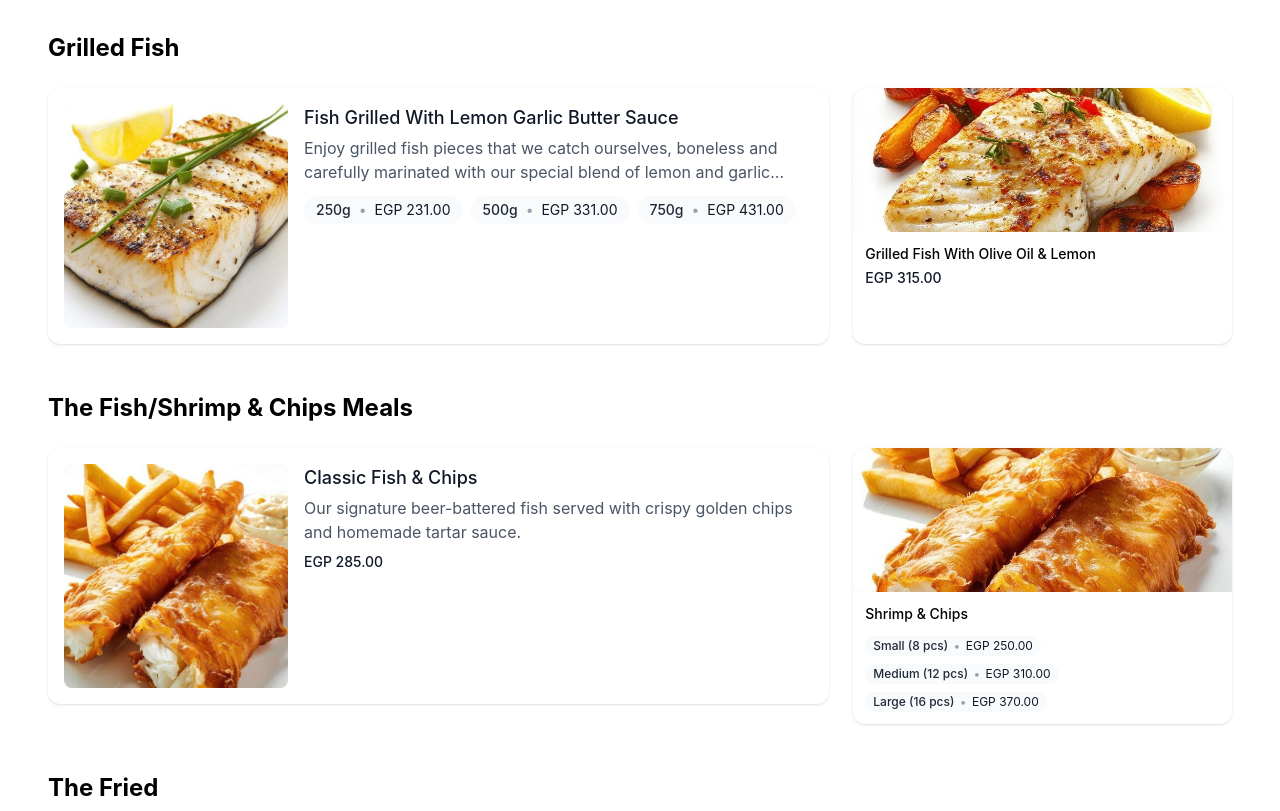
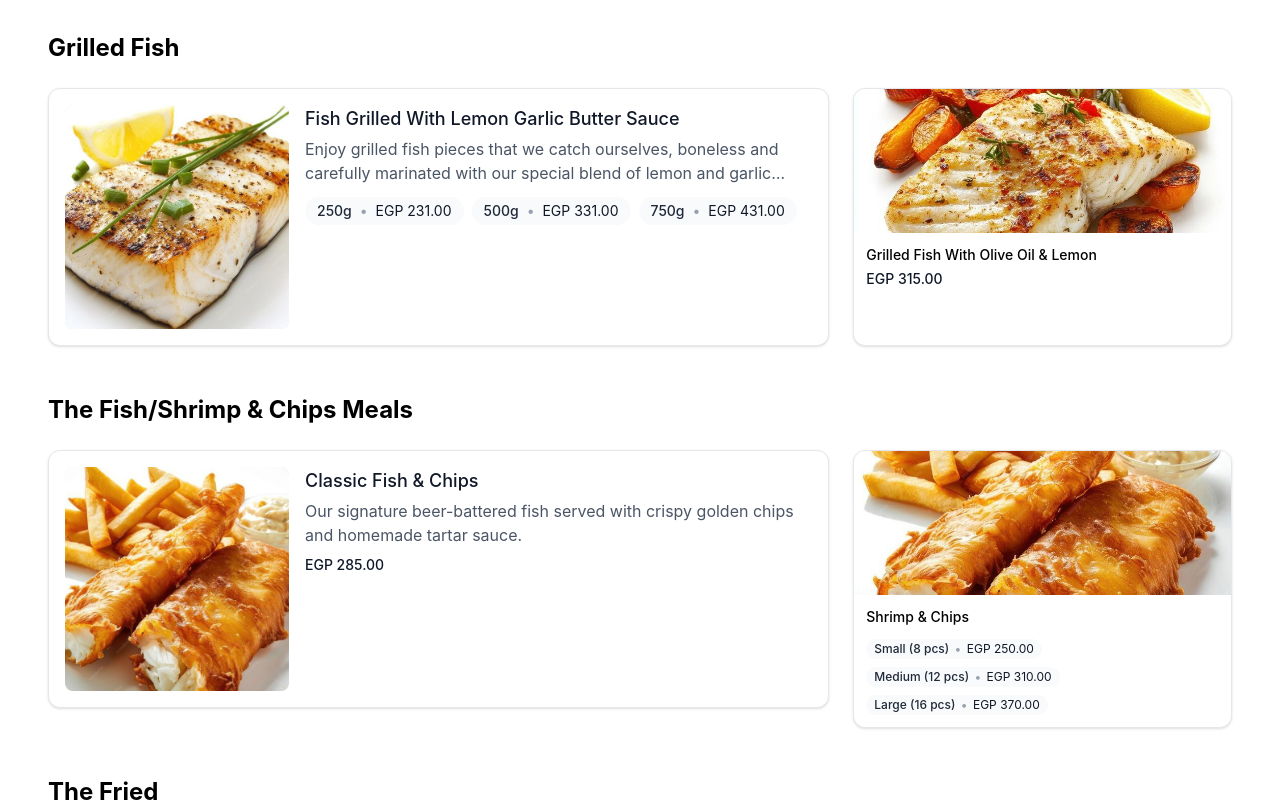
Before and after one commit to Kotiba/Swefish, an Astro site: page /testmenu in a window 1280 px wide. Shown: the top 811 px of the page. Built offline with nearby package versions, Linux system fonts and the light colour scheme; Astro itself is replaced by a stand-in of ours.

Commit message:
adding border to menu item cards

```diff
--- a/src/components/Menu/MenuItem.astro
+++ b/src/components/Menu/MenuItem.astro
@@ -54,7 +54,7 @@
 
 {fullWidth ? (
   <div class="col-span-2">
-    <div class="bg-white rounded-xl overflow-hidden shadow-sm hover:bg-[#FAFAFA]">
+    <div class="bg-white rounded-xl overflow-hidden  border border-gray-200 shadow-sm hover:bg-[#FAFAFA]">
       <div class="flex gap-4 p-4">
         <div class="w-28 h-28 sm:w-36 sm:h-36 md:w-56 md:h-56 bg-gray-200 flex-shrink-0 rounded-lg overflow-hidden">
           <Image
@@ -91,7 +91,7 @@
     </div>
   </div>
 ) : (
-  <div class="bg-white rounded-xl overflow-hidden shadow-sm hover:bg-[#FAFAFA]">
+  <div class="bg-white rounded-xl overflow-hidden  border border-gray-200 shadow-sm hover:bg-[#FAFAFA]">
     <div class="relative h-36 bg-gray-200">
       <Image
         src={imageSrc}
```
